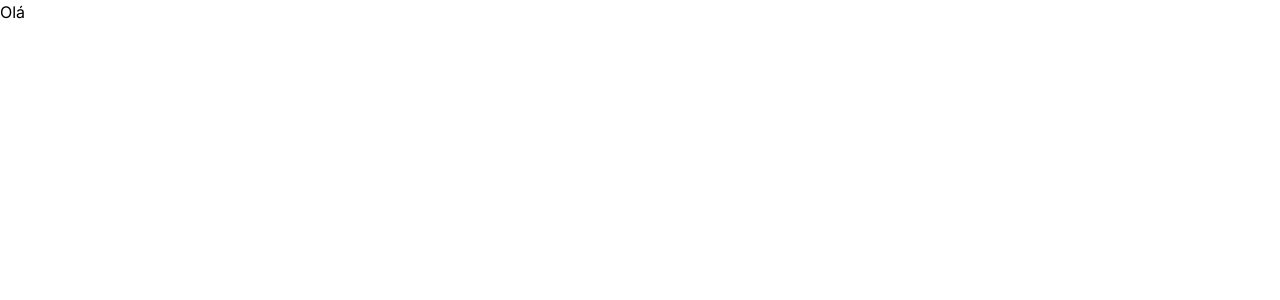
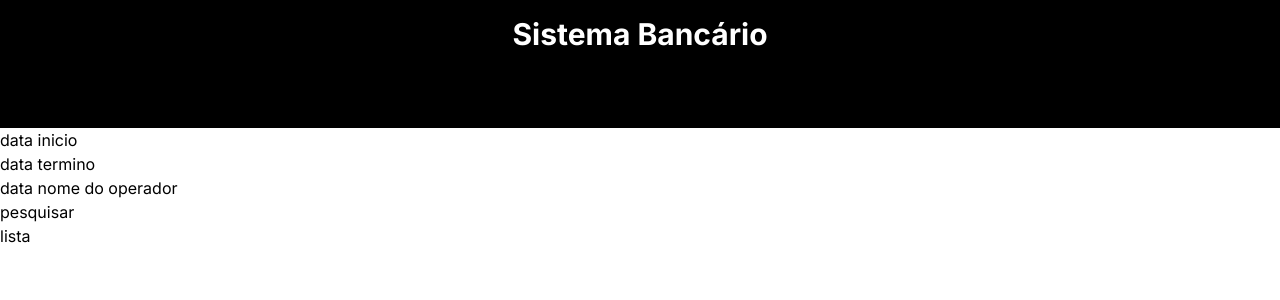
Before and after one commit to tettam/supera-frontend, a Next.js app: page / in a window 1280 px wide. Shown: the top 300 px of the page. Built offline with nearby package versions, Linux system fonts and the light colour scheme.

Commit message:
created header

```diff
--- a/src/app/page.js
+++ b/src/app/page.js
@@ -2,6 +2,21 @@
 
 export default function Home() {
   return (
-    <h1>Olá</h1>
+    <div>
+      <header className=" bg-black h-32 flex justify-center">
+        <h1 className="text-white font-bold text-3xl pt-4">Sistema Bancário</h1>
+      </header>
+      <div>
+        <div>data inicio</div>
+        <div>data termino</div>
+        <div>data nome do operador</div>
+      </div>
+      <div>
+        <div>pesquisar</div>
+      </div>
+      <div>
+        lista
+      </div>
+    </div>
   )
 }
```
